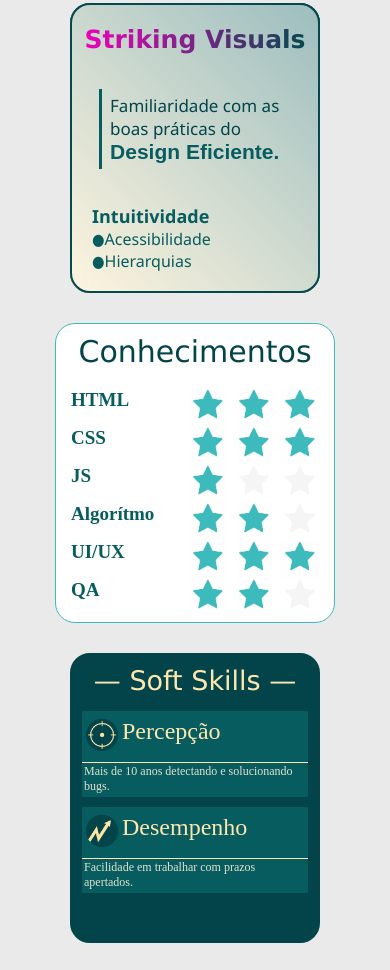
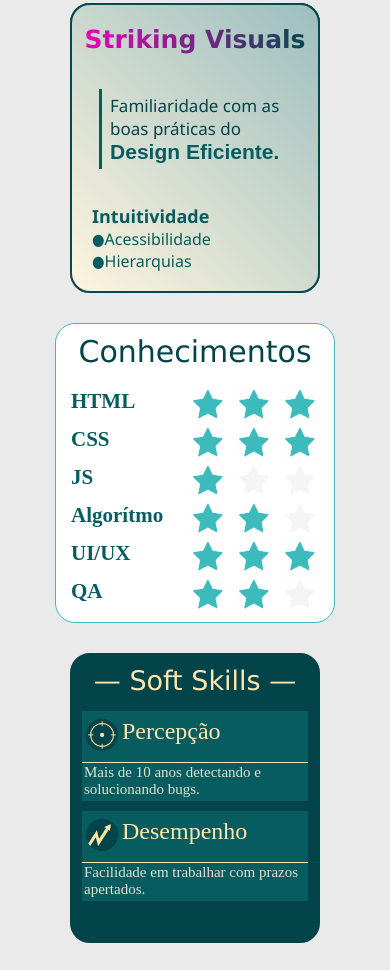
Before and after one commit to Gian-Baccin/Portfolio-Gian-Baccin, a plain HTML site: page port_curriculo.html in a window 390 px wide. Shown: the part 2819-3789 px from the top of the page. Drawn offline with nearby package versions, Linux system fonts and the light colour scheme; a script that the page names is missing.

Commit message:
Update port_curriculo.css

```diff
--- a/port_curriculo.css
+++ b/port_curriculo.css
@@ -722,9 +722,9 @@ a:link{
         margin: 35px 0px 0px 10px;
     }
     .atrb{
-        font-size: 19px;
+        font-size: 21px;
     }
     .linethree{
-        font-size: 12px;
+        font-size: 15px;
     }
 }
```
